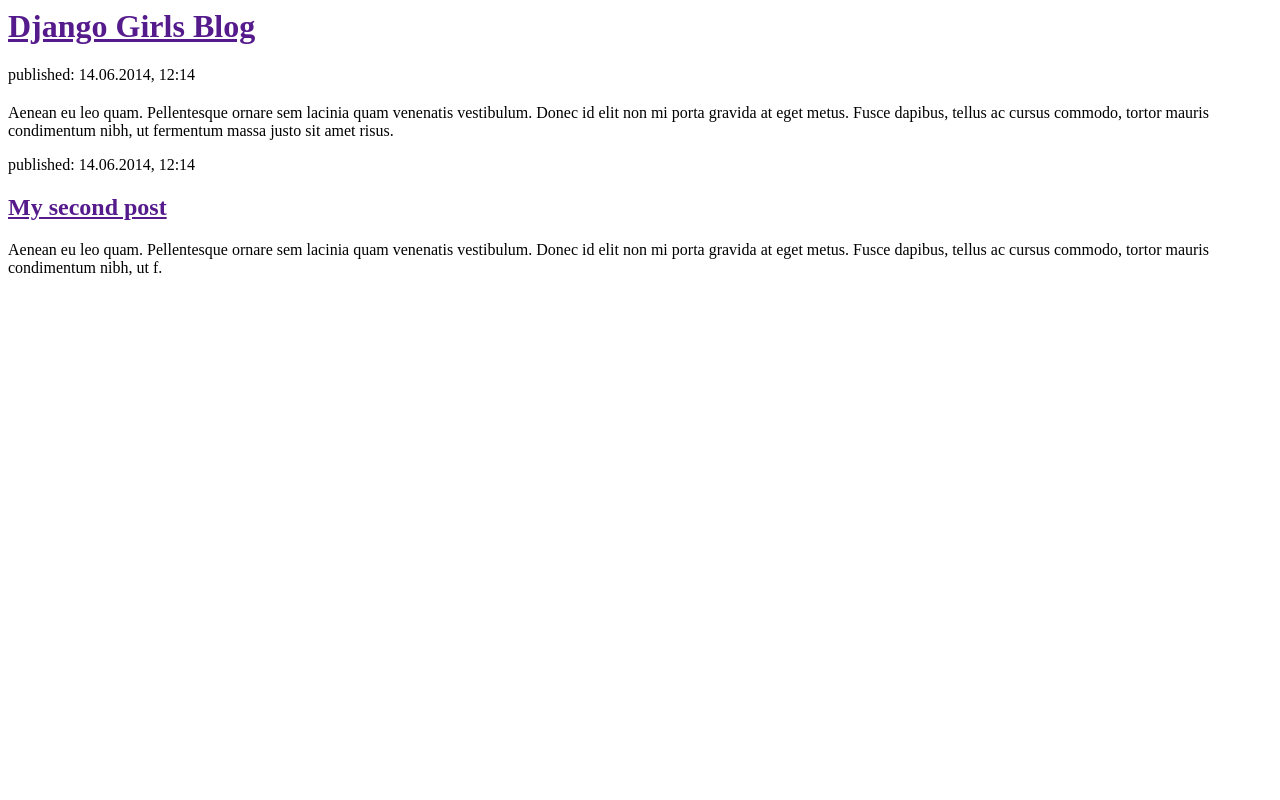
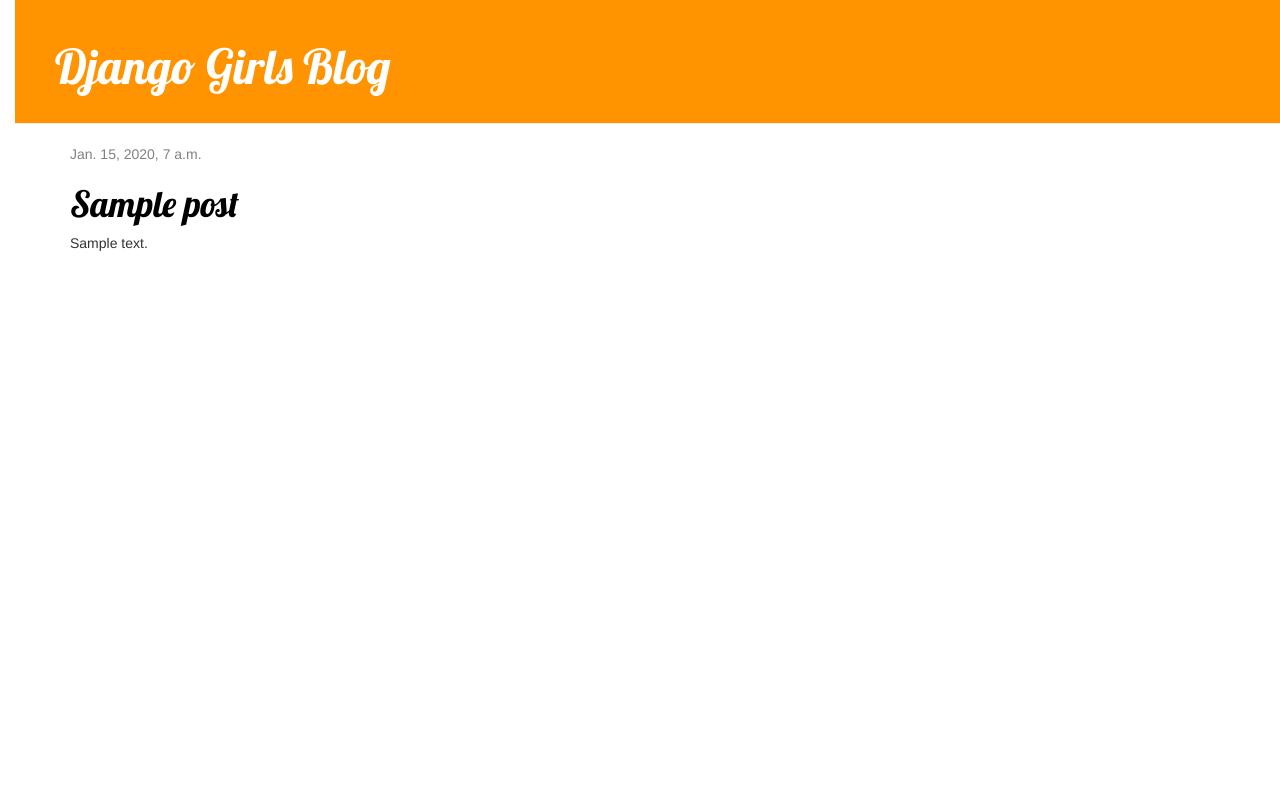
Before and after one commit to orjack/my-first-blog, a Django app: template blog/templates/blog/post_list.html in a window 1280 px wide. Run offline with Django 3.2, Linux system fonts and the light colour scheme; the template is opened without the code that fills it: values that come from a table or form of the project are taken from there, others are empty; tables that the repository leaves empty hold one stand-in row (values such as "Sample post"); some libraries are stand-ins or nearby versions.

Commit message:
Added view and template for detailed blog post as well as CSS for the site.

```diff
--- /dev/null
+++ b/blog/static/blog.css
@@ -0,0 +1,55 @@
+h1 a {
+    color: #FCA205;
+    font-family: 'Lobster';
+}
+
+body {
+    padding-left: 15px;
+}
+
+.page-header {
+    background-color: #ff9400;
+    margin-top: 0;
+    padding: 20px 20px 20px 40px;
+}
+
+.page-header h1, .page-header h1 a, .page-header h1 a:visited, .page-header h1 a:active {
+    color: #ffffff;
+    font-size: 36pt;
+    text-decoration: none;
+}
+
+.content {
+    margin-left: 40px;
+}
+
+h1, h2, h3, h4 {
+    font-family: 'Lobster', cursive;
+}
+
+.date {
+    color: #828282;
+}
+
+.save {
+    float: right;
+}
+
+.post-form textarea, .post-form input {
+    width: 100%;
+}
+
+.top-menu, .top-menu:hover, .top-menu:visited {
+    color: #ffffff;
+    float: right;
+    font-size: 26pt;
+    margin-right: 20px;
+}
+
+.post {
+    margin-bottom: 70px;
+}
+
+.post h1 a, .post h1 a:visited {
+    color: #000000;
+}
--- /dev/null
+++ b/blog/templates/blog/base.html
@@ -0,0 +1,48 @@
+<!--
+<html>
+    <head>
+        <title>Ola's blog</title>
+    </head>
+    <body>
+        <h1>Um título - para o título mais importante </h1>
+        <h2>Um sub-título - para um título um nível abaixo</h2>
+        <h3>Um sub-sub-título ... e por aí vai, até 'h6' </h3>
+        <em>texto - enfatiza seu texto</em>
+        <br />
+        <strong>text - enfatiza fortemente seu texto</strong>
+        <br /> <br />pula para a próxima linha (você não pode colocar nada dentro de br)
+        <a href="https://djangogirls.org">cria um link</a>
+        <p>cria uma lista, exatamente como essa!</p>
+        <ul>
+            <li>primeiro item</li>
+            <li>segundo item</li>
+        </ul>
+        <div>define uma seção da página</div>
+    </body>
+</html>
+-->
+{% load staticfiles %}
+<html>
+    <head>
+        <title>Django Girls blog</title>
+        <link rel="stylesheet" href="//maxcdn.bootstrapcdn.com/bootstrap/3.2.0/css/bootstrap.min.css">
+        <link rel="stylesheet" href="//maxcdn.bootstrapcdn.com/bootstrap/3.2.0/css/bootstrap-theme.min.css">
+        <link href="//fonts.googleapis.com/css?family=Lobster&subset=latin,latin-ext" rel="stylesheet" type="text/css">
+        <link rel="stylesheet" href="{% static '/blog.css' %}">
+    </head>
+    <body>
+        <body>
+                <div class="page-header">
+                    <h1><a href="/">Django Girls Blog</a></h1>
+                </div>
+                <div class="content container">
+                    <div class="row">
+                        <div class="col-md-8">
+                        {% block content %}
+                        {% endblock %}
+                        </div>
+                    </div>
+                </div>
+            </body>
+    </body>
+</html>
--- a/blog/templates/blog/post_list.html
+++ b/blog/templates/blog/post_list.html
@@ -1,45 +1,13 @@
-<!--
-<html>
-    <head>
-        <title>Ola's blog</title>
-    </head>
-    <body>
-        <h1>Um título - para o título mais importante </h1>
-        <h2>Um sub-título - para um título um nível abaixo</h2>
-        <h3>Um sub-sub-título ... e por aí vai, até 'h6' </h3>
-        <em>texto - enfatiza seu texto</em>
-        <br />
-        <strong>text - enfatiza fortemente seu texto</strong>
-        <br /> <br />pula para a próxima linha (você não pode colocar nada dentro de br)
-        <a href="https://djangogirls.org">cria um link</a>
-        <p>cria uma lista, exatamente como essa!</p>
-        <ul>
-            <li>primeiro item</li>
-            <li>segundo item</li>
-        </ul>
-        <div>define uma seção da página</div>
-    </body>
-</html>
--->
-<html>
-    <head>
-        <title>Django Girls blog</title>
-    </head>
-    <body>
-        <div>
-            <h1><a href="">Django Girls Blog</a></h1>
+{% extends 'blog/base.html' %}
+
+{% block content %}
+    {% for post in posts %}
+        <div class="post">
+            <div class="date">
+                {{ post.published_date }}
+            </div>
+            <h1><a href="{% url 'post_detail' pk=post.pk %}">{{ post.title }}</a></h1>
+            <p>{{ post.text|linebreaksbr }}</p>
         </div>
-
-        <div>
-            <p>published: 14.06.2014, 12:14</p>
-            <h2><a href=""></a></h2>
-            <p>Aenean eu leo quam. Pellentesque ornare sem lacinia quam venenatis vestibulum. Donec id elit non mi porta gravida at eget metus. Fusce dapibus, tellus ac cursus commodo, tortor mauris condimentum nibh, ut fermentum massa justo sit amet risus.</p>
-        </div>
-
-        <div>
-            <p>published: 14.06.2014, 12:14</p>
-            <h2><a href="">My second post</a></h2>
-            <p>Aenean eu leo quam. Pellentesque ornare sem lacinia quam venenatis vestibulum. Donec id elit non mi porta gravida at eget metus. Fusce dapibus, tellus ac cursus commodo, tortor mauris condimentum nibh, ut f.</p>
-        </div>
-    </body>
-</html>
+    {% endfor %}
+{% endblock %}
--- a/blog/urls.py
+++ b/blog/urls.py
@@ -2,5 +2,6 @@ from django.conf.urls import url
 from . import views
 
 urlpatterns =  [
-    url(r'^$', views.post_list, name='post_list')
+    url(r'^$', views.post_list, name='post_list'),
+    url(r'^post/(?P<pk>\d+)/$', views.post_detail, name='post_detail'),
 ]
```
Also changed, not shown: blog/templates/blog/post_detail.html (added, +13 -0 lines), blog/views.py (+9 -1 lines).
